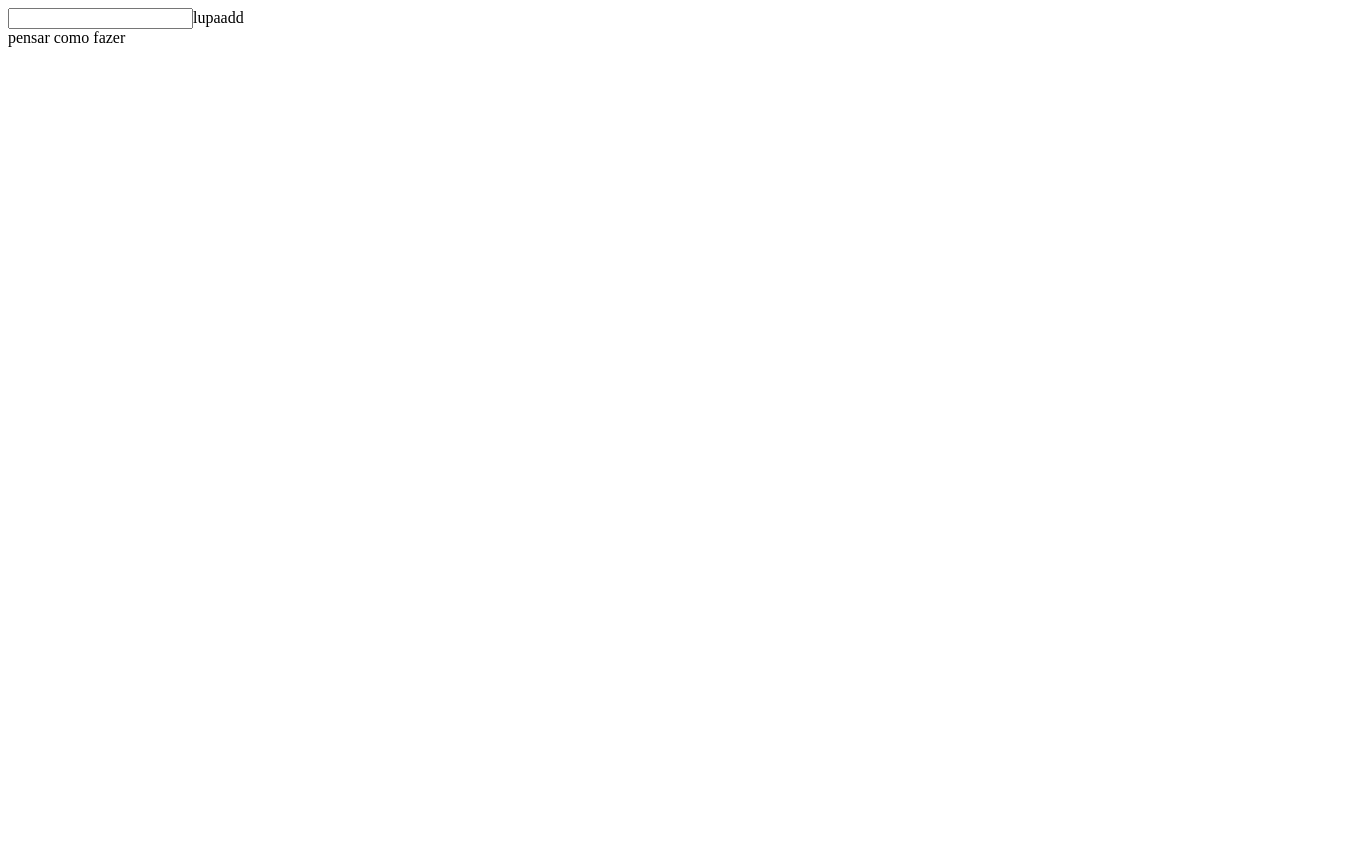
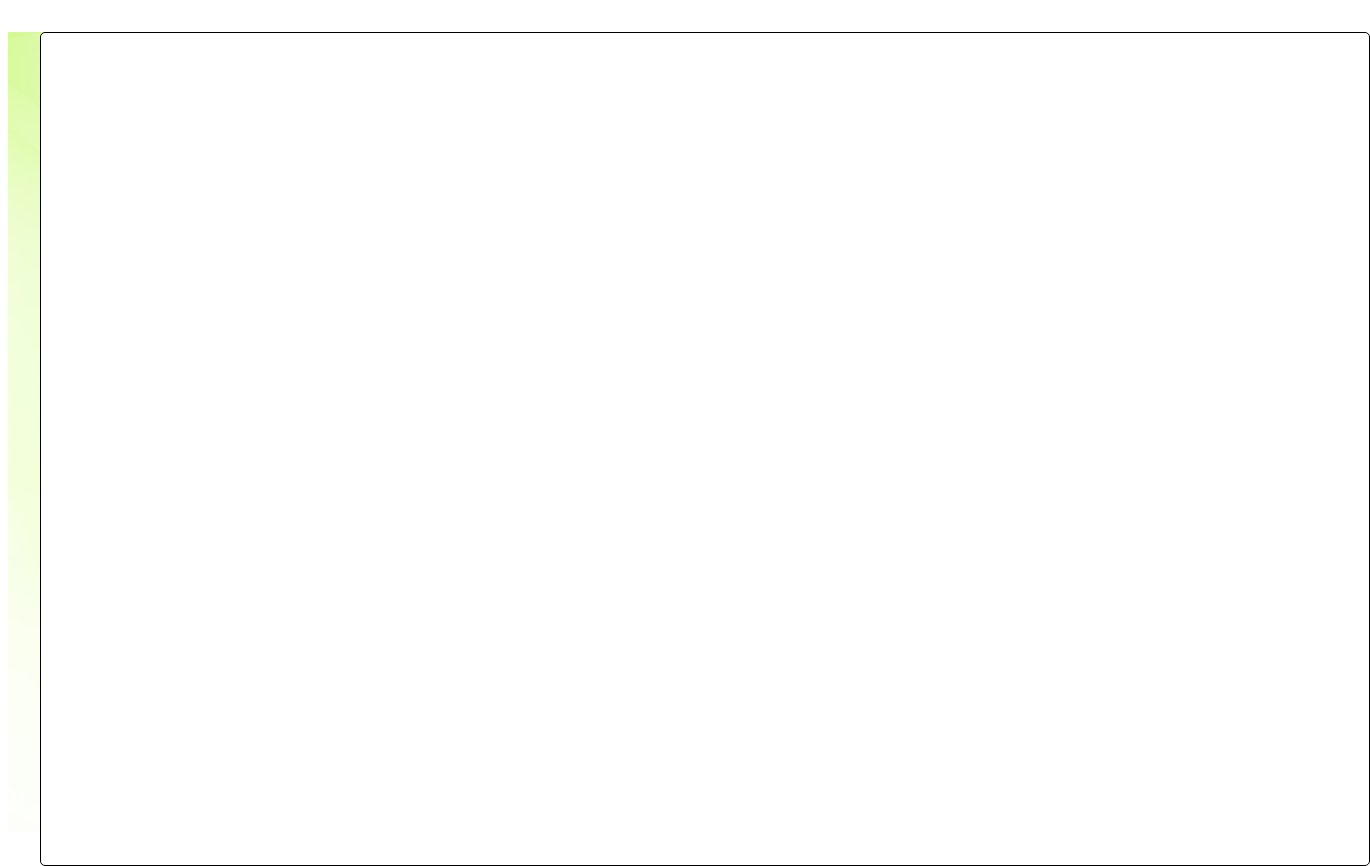
Before and after one commit to carlosMachado1/arvore-do-curso, a Next.js app in the folder arvore-do-curso-frontend/: page /principal/cursos in a window 1280 px wide. Shown: the whole page, 1370 px wide, since content can reach past the window. Before the commit the page ends 800 px from the top, so only its background shows below. Built offline with nearby package versions, Linux system fonts and the light colour scheme.

Commit message:
Criando tela inicial.

```diff
--- a/arvore-do-curso-frontend/package.json
+++ b/arvore-do-curso-frontend/package.json
@@ -14,6 +14,7 @@
         "react": "17.0.2",
         "react-dom": "17.0.2",
         "react-hook-form": "^7.11.1",
+        "react-icons": "^4.2.0",
         "yup": "^0.32.9"
     },
     "devDependencies": {
--- a/arvore-do-curso-frontend/src/components/content.tsx
+++ b/arvore-do-curso-frontend/src/components/content.tsx
@@ -1,13 +1,9 @@
+import styles from "../styles/components/Content.module.css"
+
 export function Content() {
-    return (
-        <div>
-            <div>
-                <input type="text" />
-                <span>lupa</span>
-                <span>add</span>
-            </div>
+    return(
+        <div className = {styles.container}>
 
-            <div>pensar como fazer</div>
         </div>
     )
 }
--- /dev/null
+++ b/arvore-do-curso-frontend/src/components/tab.tsx
@@ -0,0 +1,11 @@
+import TabProps from "../interfaces/tab"
+import styles from "../styles/components/Tab.module.css"
+
+
+export function Tab(props: TabProps) {
+    return (
+        <div className={styles.container}>
+            {props.component}
+        </div>
+    )
+}
--- /dev/null
+++ b/arvore-do-curso-frontend/src/interfaces/tab.ts
@@ -0,0 +1,3 @@
+export default interface TabProps {
+    component: object
+}
--- a/arvore-do-curso-frontend/src/pages/principal/cursos/index.tsx
+++ b/arvore-do-curso-frontend/src/pages/principal/cursos/index.tsx
@@ -1,9 +1,20 @@
-import { Content } from "../../../components/content"
+import Head from "next/head"
+import { Tab } from "../../../components/tab"
+import styles from "../../../styles/pages/Cursos.module.css"
+
 
 export default function Cursos() {
     return (
         <div>
-            <Content />
+            <Head>
+                <title>Cadastro de Usuário</title>
+            </Head>
+
+            <div className = {styles.container}>
+                <div className = {styles.tabContent}>
+                    <Tab component = {<div></div>}/>
+                </div>
+            </div>
         </div>
     )
 }
--- a/arvore-do-curso-frontend/src/pages/teste.tsx
+++ b/arvore-do-curso-frontend/src/pages/teste.tsx
@@ -1,9 +1,12 @@
 import { SideMenu } from "../components/sideMenu"
+import {Content} from "../components/content"
 
 export default function Teste() {
     return (
         <div>
-            <SideMenu />
+            <div>
+                <Content />
+            </div>
         </div>
     )
 }
--- /dev/null
+++ b/arvore-do-curso-frontend/src/styles/components/Content.module.css
@@ -0,0 +1,5 @@
+.container {
+    width: 100%;
+    height: 100%;
+    background-color: red;
+}
--- /dev/null
+++ b/arvore-do-curso-frontend/src/styles/components/Tab.module.css
@@ -0,0 +1,9 @@
+.container {
+    background-color: #fff;
+    margin: 2rem;
+    border: 1px solid #000;
+    width: 100%;
+    height: 100%;
+    border-radius: 5px;
+    padding: 1rem 1.5rem;
+}
--- /dev/null
+++ b/arvore-do-curso-frontend/src/styles/pages/Cursos.module.css
@@ -0,0 +1,10 @@
+.container {
+    width: 100vw;
+    height: 100vh;
+    background-image: url("../../../public/images/Fundo.png");
+}
+
+.tabContent {
+    width: 100;
+    height: 100%;
+}
```
Also changed, not shown: 1 other file (tests, documents, lock files or other folders).
